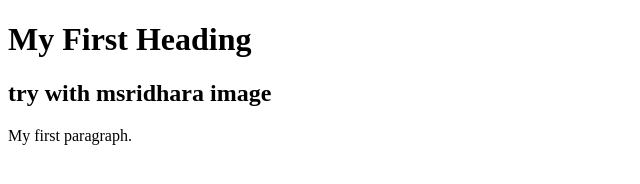
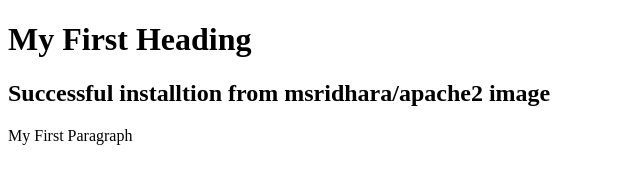
Before and after one commit to msridhara/Jenkins, a plain HTML site: page index.html in a window 1280 px wide. Shown: the whole page, without its empty margins (0-640 px from the left). Drawn offline with Linux system fonts and the light colour scheme.

Commit message:
changes to index file

```diff
--- a/index.html
+++ b/index.html
@@ -1,11 +1,11 @@
 <!DOCTYPE html>
 <html>
 <body>
+<title> Docker integration for Jenkins</title>
+<h1>My First Heading</h1>
+<h2>Successful installtion from msridhara/apache2 image</h2>
 
-<h1>My First Heading</h1>
-<h2>try with msridhara image</h2>
-
-<p>My first paragraph.</p>
+<p>My First Paragraph</p>
 
 </body>
 </html>
```
